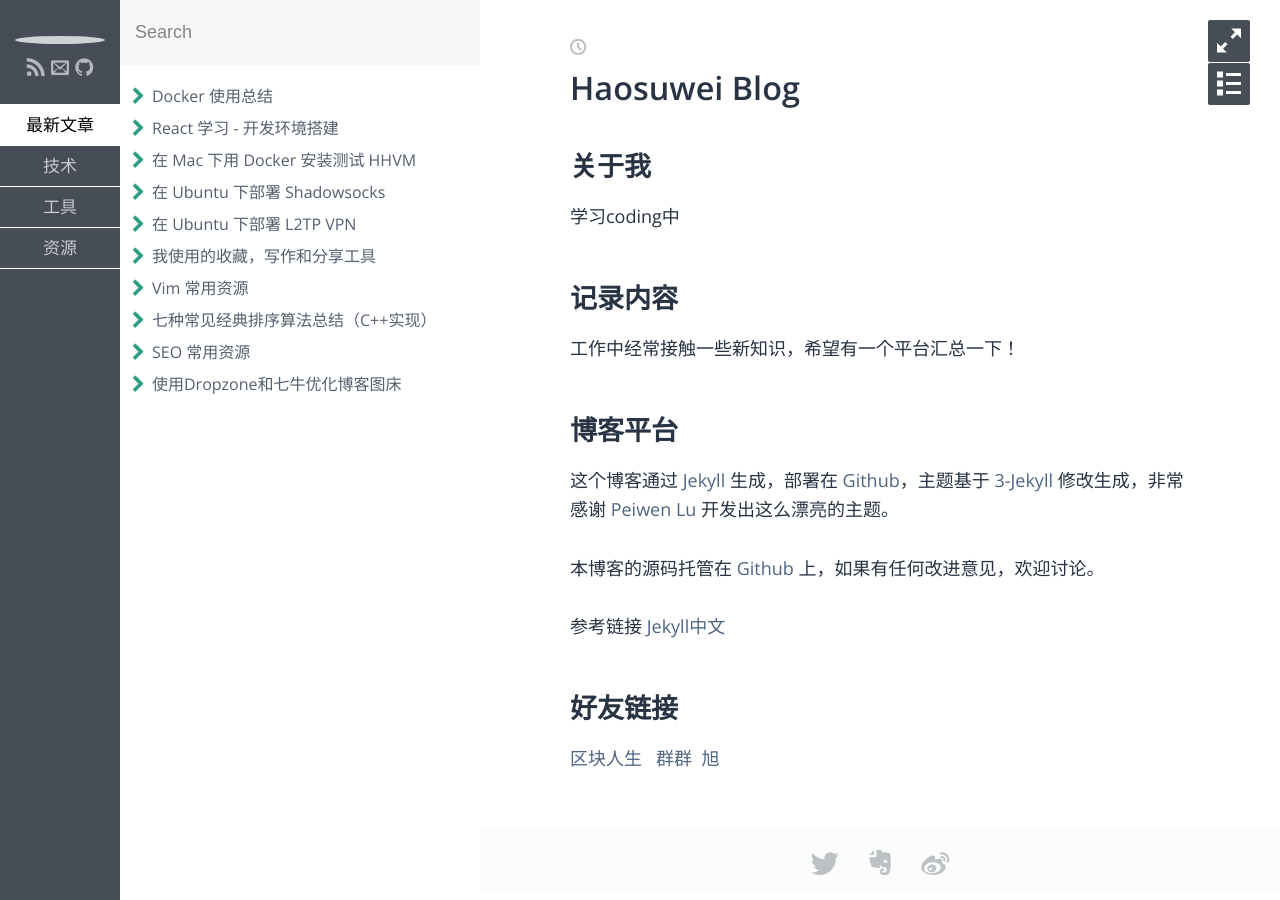
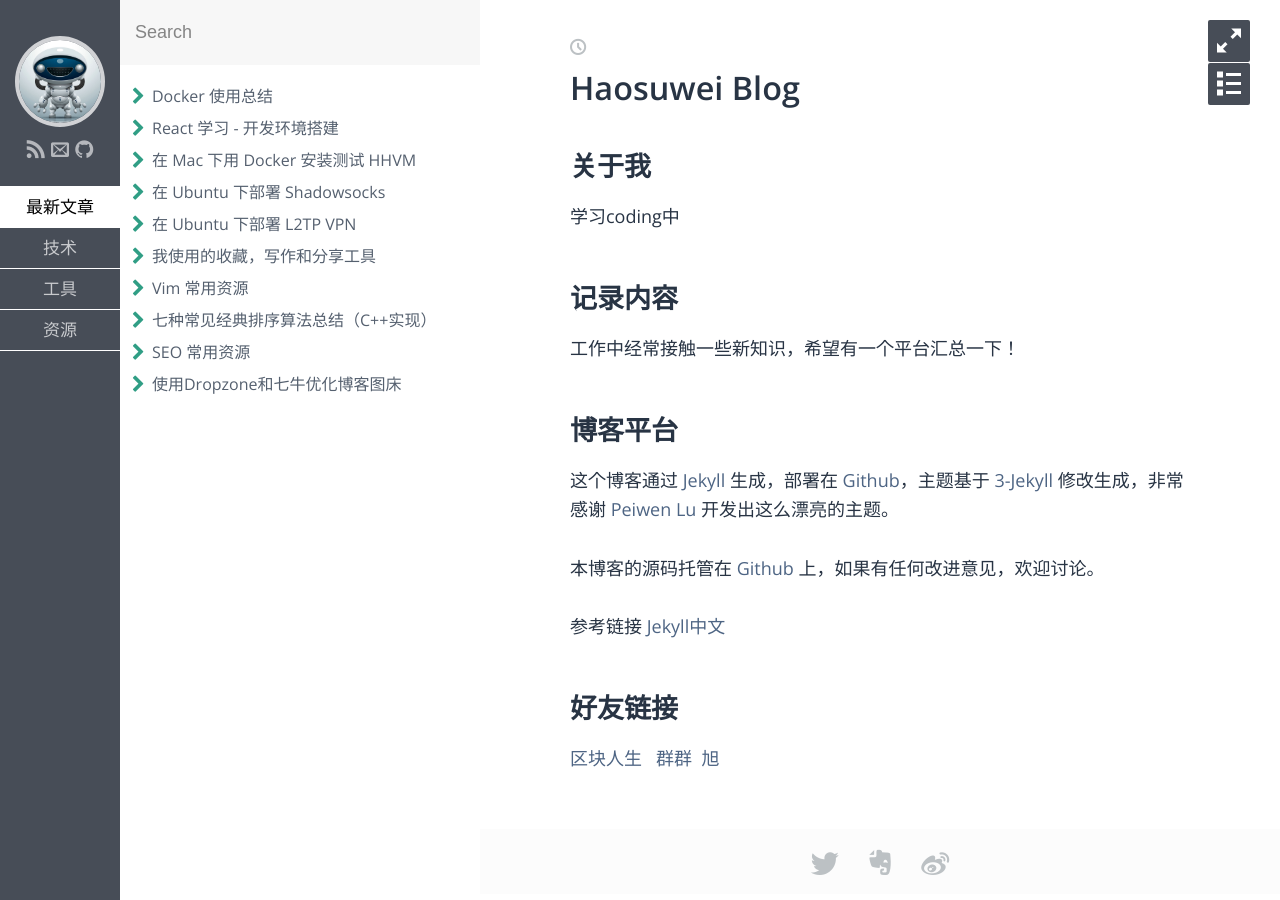
Before and after one commit to liuxinhuayu/liuxinhuayu.github.io, a Jekyll site: the page built from index.md, in a window 1280 px wide. Built offline with Jekyll 4.4.1, drawn with Linux system fonts in a browser that asks for light colours; some web fonts are replaced.

Commit message:
Update _config.yml

```diff
--- a/_config.yml
+++ b/_config.yml
@@ -21,7 +21,7 @@ instagram:
 linkedin:
 
 # avatar and Favico
-avatar:
+avatar: /assets/img/avatar.jpg
 favicon: http://7u2ho6.com1.z0.glb.clouddn.com/site-favicon.ico
 
 # disqus config
```
